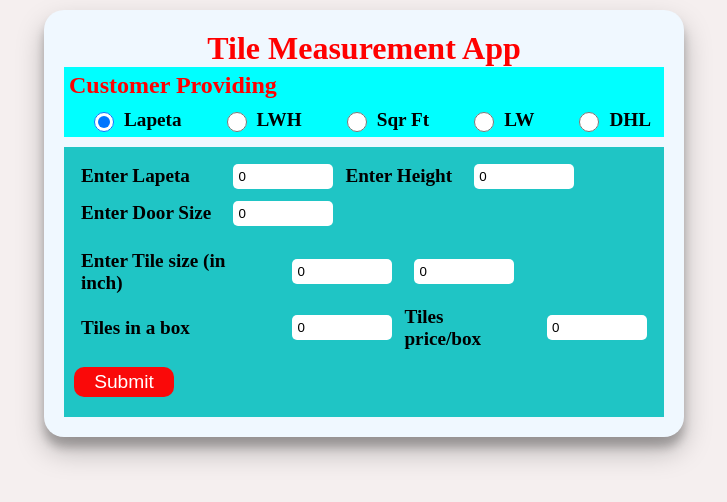
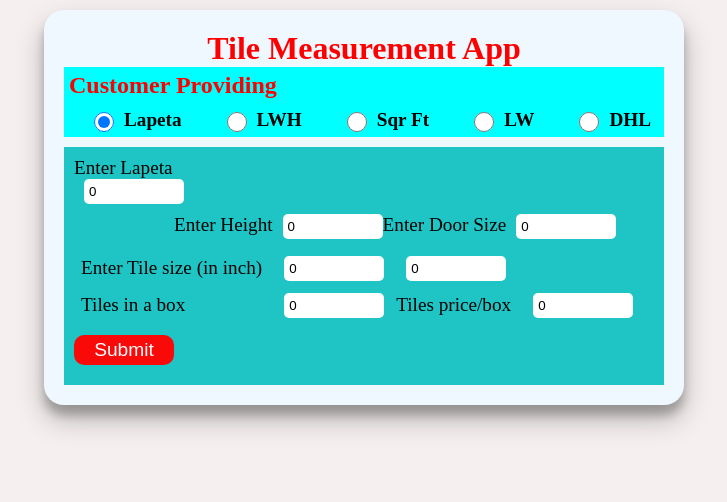
Before and after one commit to martialrahulsharma/Tiles-App, a React (Vite) app: page / in a window 1280 px wide. Shown: the top 502 px of the page, without its empty margins (276-1003 px from the left). Built offline with nearby package versions, Linux system fonts and the light colour scheme.

Commit message:
lapeta css

```diff
--- a/src/components/Lapeta.jsx
+++ b/src/components/Lapeta.jsx
@@ -151,48 +151,33 @@ const Lapeta = () => {
     <>
       <div className={classes.lapeta}>
         <form onSubmit={submitHandle}>
-          <table>
-            <tbody>
-              <tr>
-                <td>
-                  <label htmlFor="lapeta">Enter Lapeta</label>
-                </td>
-                <td>
+          <div className={classes['row-container']}>
+            <label htmlFor="lapeta">Enter Lapeta</label> <br />
             <input
               id="lapeta"
               type="number"
               value={roomOf.lapeta}
               onChange={lapetaHandler}
             />
-                </td>
-                <td>
+          </div>
+
           <label htmlFor="wallheight">Enter Height</label>
-                </td>
-                <td>
+
           <input
-                  id='wallheight'
+            id="wallheight"
             type="number"
             value={roomOf.height}
             onChange={heightHandler}
           />
-                </td>
-              </tr>
-              <tr><td><label htmlFor="doorsize">
-              Enter Door Size
-
-            </label></td>
-                <td><input
-                id='doorsize'
+          <label htmlFor="doorsize">Enter Door Size</label>
+          <input
+            id="doorsize"
             type="number"
             value={roomOf.doorSize}
             onChange={doorSizeHandler}
-              /></td></tr>
-            </tbody>
-          </table>
+          />
           <div></div>
-          <div>
-
-          </div>
+          <div></div>
           <TilesRelatedInput
             lapetaComponent="LapetaComponent"
             lapeta={roomOf.lapeta}
@@ -203,7 +188,7 @@ const Lapeta = () => {
             onTileInABox={tileInABoxHandler}
             onTilePricePerBox={tilePricePerBoxHandler}
           />
-          <Button type='submit' />
+          <Button type="submit" />
         </form>
       </div>
       {updateCard && (
--- a/src/components/Lapeta.module.css
+++ b/src/components/Lapeta.module.css
@@ -6,9 +6,14 @@
     margin-top: 10px;
 }
 
+.lapeta row-container{
+    display: flex;
+    flex-direction: row;
+}
+
 .lapeta label{
     font-size: larger;
-    font-weight: bold;
+    /* font-weight: bold; */
     /* margin-left: 50px; */
 }
 .lapeta div{
@@ -31,6 +36,12 @@
     border: 0ch;
 }
 
+.lapeta input[type='number']:focus{
+    background-color: aquamarine;
+    outline: none;
+    border: 1px solid black;
+}
+
 .lapeta td{
     padding: 5px;
 }
```
Lines whose indentation alone changed are shown as unchanged.
